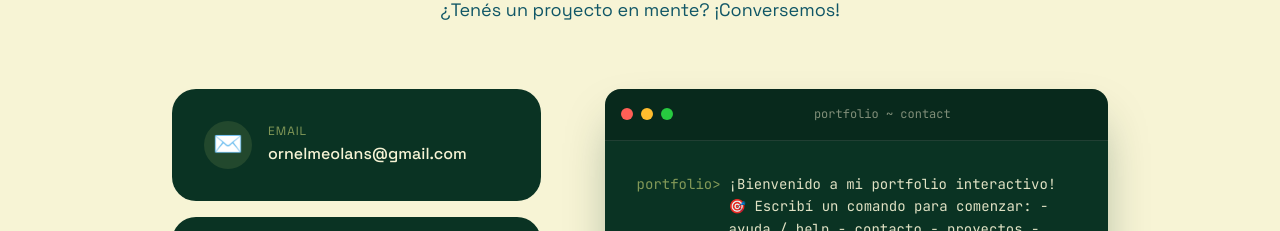
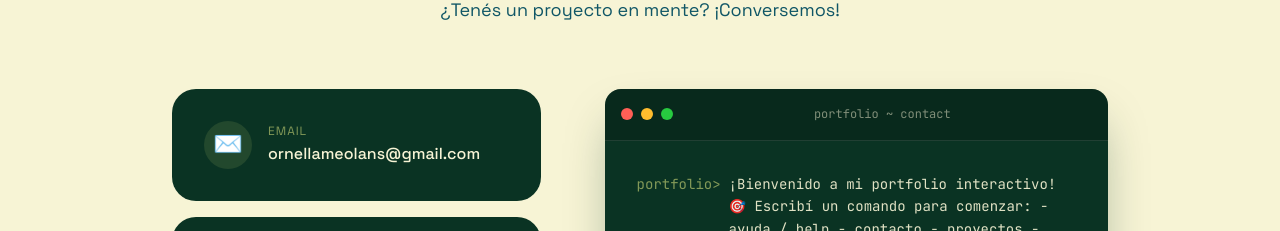
Before and after one commit to ornemeolans/portfolio, a React (Vite) app: page / in a window 1280 px wide. Shown: the part 3359-3590 px from the top of the page. Built offline with nearby package versions, Linux system fonts and the light colour scheme.

Commit message:
correccion de mail

```diff
--- a/src/components/Contact/Contact.jsx
+++ b/src/components/Contact/Contact.jsx
@@ -2,7 +2,7 @@ import { useState, useRef, useEffect } from 'react'
 import './Contact.css'
 
 const CONTACTS = [
-  { type: 'email', label: 'Email', value: 'ornelmeolans@gmail.com', icon: '✉️', url: 'mailto:ornelmeolans@gmail.com' },
+  { type: 'email', label: 'Email', value: 'ornellameolans@gmail.com', icon: '✉️', url: 'mailto:ornellameolans@gmail.com' },
   { type: 'github', label: 'GitHub', value: 'github.com/ornemeolans', icon: '🐙', url: 'https://github.com/ornemeolans' },
   { type: 'linkedin', label: 'LinkedIn', value: 'linkedin.com/in/ornellameolans', icon: '💼', url: 'https://linkedin.com/in/ornellameolans' },
   { type: 'location', label: 'Ubicación', value: 'Córdoba, Argentina', icon: '📍', url: null }
@@ -28,7 +28,7 @@ const COMMANDS = {
   },
   contacto: {
     description: 'Información de contacto',
-    response: '📧 Email: ornelmeolans@gmail.com\n🐙 GitHub: github.com/ornemeolans\n💼 LinkedIn: linkedin.com/in/ornellameolans\n📍 Ubicación: Córdoba, Argentina'
+    response: '📧 Email: ornellameolans@gmail.com\n🐙 GitHub: github.com/ornemeolans\n💼 LinkedIn: linkedin.com/in/ornellameolans\n📍 Ubicación: Córdoba, Argentina'
   },
   proyectos: {
     description: 'Lista de proyectos',
```
